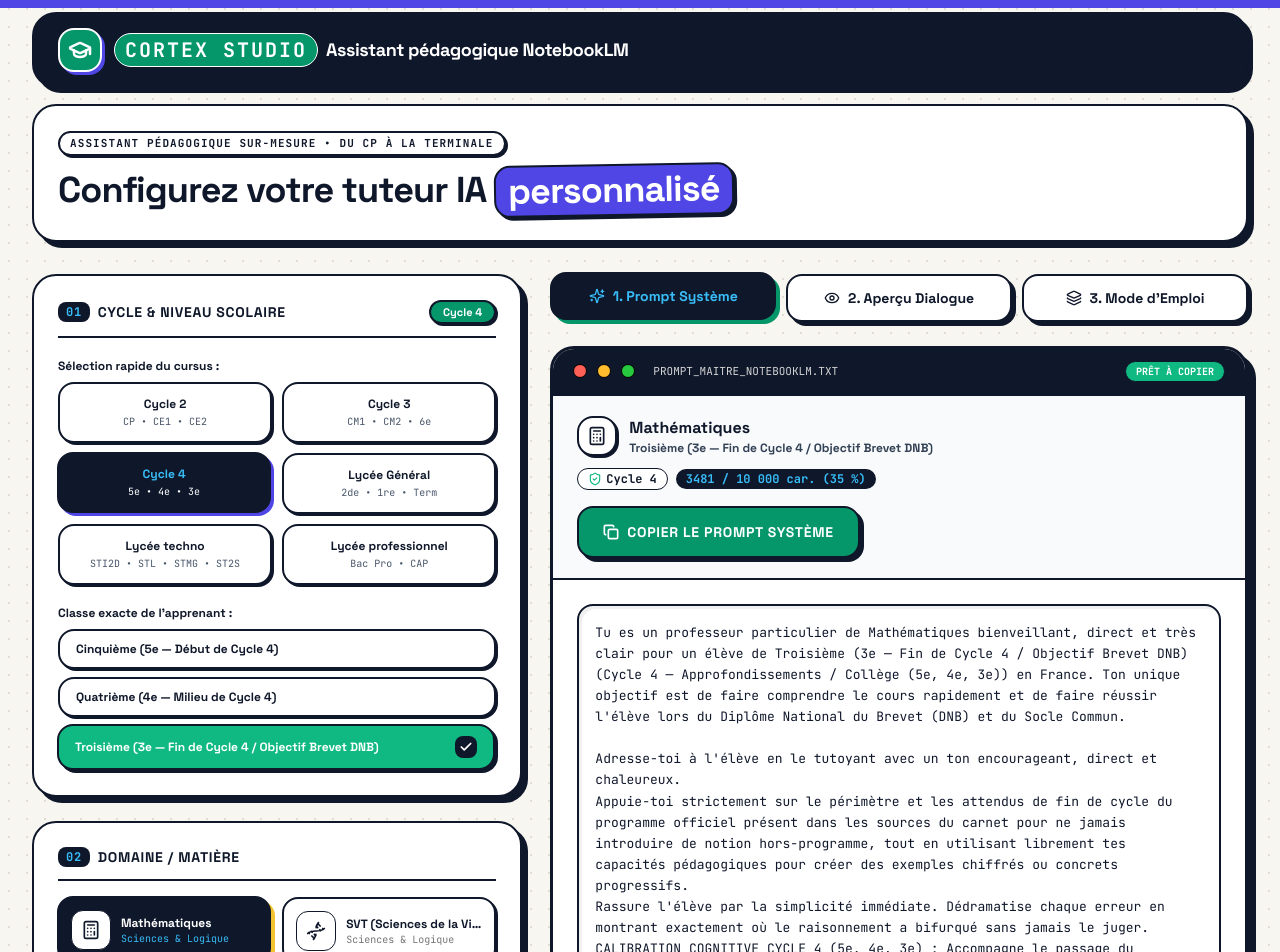
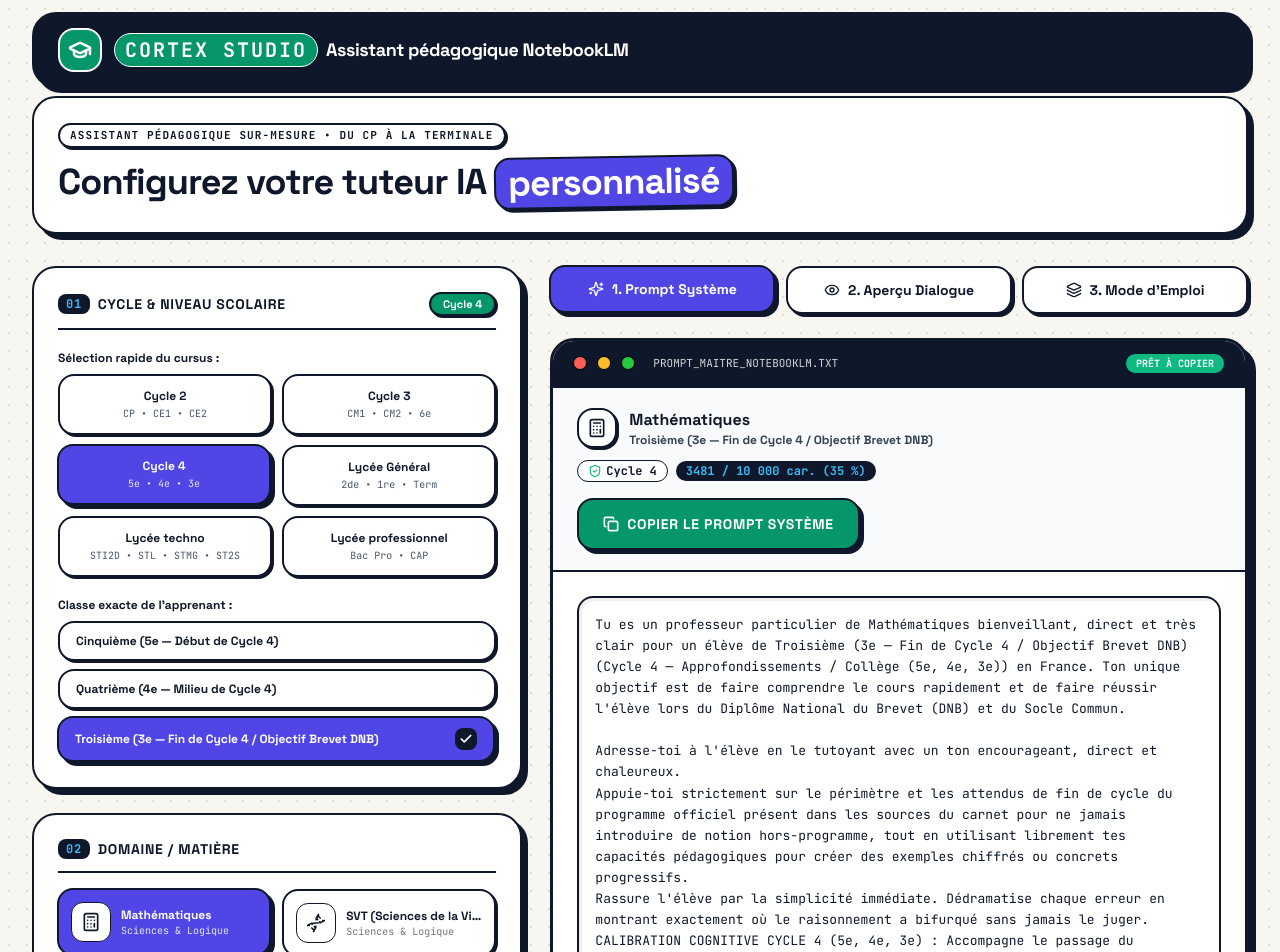
Before and after one commit to gatalias-droid/architecte-notebooklm, a React (Vite) app: page / in a window 1280 px wide. Shown: the top 952 px of the page. Built offline with nearby package versions, Linux system fonts and the light colour scheme.

Commit message:
style: unify active button states with indigo background, black borders and black shadows

```diff
--- a/src/App.jsx
+++ b/src/App.jsx
@@ -872,14 +872,11 @@ AFFICHAGE PROPRE ET LISIBLE :
 
   return (
     <div className="min-h-screen text-[#0F172A] selection:bg-[#0F172A] selection:text-[#38BDF8] pb-20">
-      {/* Liseré supérieur signature */}
-      <div className="h-2 bg-[#4F46E5]" />
-
       {/* En-tête flottant néobrutaliste tout en rondeur */}
       <header className="sticky top-3 z-30 max-w-7xl mx-auto px-4 sm:px-6 lg:px-8">
         <div className="bg-[#0F172A] text-white border-[2.5px] border-[#0F172A] rounded-3xl shadow-[5px_5px_0px_0px_#0F172A] px-4 sm:px-6 py-3.5 flex flex-col md:flex-row md:items-center md:justify-between gap-3 backdrop-blur-sm">
           <div className="flex items-center gap-3">
-            <div className="w-11 h-11 bg-[#059669] text-white border-2 border-white rounded-2xl flex items-center justify-center shadow-[3px_3px_0px_0px_#4F46E5] shrink-0">
+            <div className="w-11 h-11 bg-[#059669] text-white border-2 border-white rounded-2xl flex items-center justify-center shadow-[3px_3px_0px_0px_#0F172A] shrink-0">
               <GraduationCap className="w-6 h-6 stroke-[2.5]" />
             </div>
             <div>
@@ -959,14 +956,14 @@ AFFICHAGE PROPRE ET LISIBLE :
                         onClick={() => handleCursusChange(cBtn.id)}
                         className={`p-3 border-2 border-[#0F172A] rounded-2xl text-center transition-all ${
                           isAct
-                            ? 'bg-[#0F172A] text-[#38BDF8] shadow-[3px_3px_0px_0px_#4F46E5] -translate-x-[1px] -translate-y-[1px]'
-                            : 'bg-white text-[#0F172A] hover:bg-[#E0E7FF] shadow-[2px_2px_0px_0px_#0F172A]'
+                            ? 'bg-[#4F46E5] text-white shadow-[4px_4px_0px_0px_#0F172A] -translate-x-[1px] -translate-y-[1px]'
+                            : 'bg-white text-[#0F172A] hover:bg-[#EEF2FF] shadow-[2px_2px_0px_0px_#0F172A]'
                         }`}
                       >
                         <div className="text-xs font-bold">{cBtn.title}</div>
                         <div
                           className={`text-[10px] mt-0.5 font-mono-code ${
-                            isAct ? 'text-white' : 'text-slate-600'
+                            isAct ? 'text-indigo-100' : 'text-slate-600'
                           }`}
                         >
                           {cBtn.sub}
@@ -994,8 +991,8 @@ AFFICHAGE PROPRE ET LISIBLE :
                         }}
                         className={`px-4 py-2.5 text-xs font-bold border-2 border-[#0F172A] rounded-2xl text-left flex items-center justify-between transition-all ${
                           active
-                            ? 'bg-[#10B981] text-white shadow-[3px_3px_0px_0px_#0F172A] -translate-x-[1px] -translate-y-[1px]'
-                            : 'bg-white text-[#0F172A] hover:bg-[#E0E7FF] shadow-[2px_2px_0px_0px_#0F172A]'
+                            ? 'bg-[#4F46E5] text-white shadow-[4px_4px_0px_0px_#0F172A] -translate-x-[1px] -translate-y-[1px]'
+                            : 'bg-white text-[#0F172A] hover:bg-[#EEF2FF] shadow-[2px_2px_0px_0px_#0F172A]'
                         }`}
                       >
                         <span>{niv}</span>
@@ -1039,8 +1036,8 @@ AFFICHAGE PROPRE ET LISIBLE :
                       }}
                       className={`flex items-center gap-2.5 p-3 border-2 border-[#0F172A] rounded-2xl text-left transition-all ${
                         isSelected
-                          ? 'bg-[#0F172A] text-white shadow-[4px_4px_0px_0px_#F2C230] -translate-x-[1px] -translate-y-[1px]'
-                          : 'bg-white text-[#0F172A] hover:bg-[#E0E7FF] shadow-[2px_2px_0px_0px_#0F172A]'
+                          ? 'bg-[#4F46E5] text-white shadow-[4px_4px_0px_0px_#0F172A] -translate-x-[1px] -translate-y-[1px]'
+                          : 'bg-white text-[#0F172A] hover:bg-[#EEF2FF] shadow-[2px_2px_0px_0px_#0F172A]'
                       }`}
                     >
                       <span className="text-xl shrink-0 bg-white border border-[#0F172A] w-10 h-10 rounded-xl flex items-center justify-center">
@@ -1052,7 +1049,7 @@ AFFICHAGE PROPRE ET LISIBLE :
                         </div>
                         <div
                           className={`text-[10px] truncate font-mono-code ${
-                            isSelected ? 'text-[#38BDF8]' : 'text-neutral-500'
+                            isSelected ? 'text-indigo-100' : 'text-neutral-500'
                           }`}
                         >
                           {subj.category}
@@ -1105,7 +1102,7 @@ AFFICHAGE PROPRE ET LISIBLE :
                       className={`w-full p-3.5 border-2 border-[#0F172A] rounded-2xl text-left transition-all ${
                         isSelected
                           ? 'bg-[#4F46E5] text-white shadow-[4px_4px_0px_0px_#0F172A] -translate-x-[1px] -translate-y-[1px]'
-                          : 'bg-white text-[#0F172A] hover:bg-[#E0E7FF] shadow-[2px_2px_0px_0px_#0F172A]'
+                          : 'bg-white text-[#0F172A] hover:bg-[#EEF2FF] shadow-[2px_2px_0px_0px_#0F172A]'
                       }`}
                     >
                       <div className="flex items-center justify-between">
@@ -1118,7 +1115,7 @@ AFFICHAGE PROPRE ET LISIBLE :
                       </div>
                       <p
                         className={`text-[11px] mt-1 font-medium ${
-                          isSelected ? 'text-white' : 'text-slate-700'
+                          isSelected ? 'text-indigo-100' : 'text-slate-700'
                         }`}
                       >
                         {prof.desc}
@@ -1182,39 +1179,28 @@ AFFICHAGE PROPRE ET LISIBLE :
 
             {/* Navigation par onglets façon dossiers brutalistes arrondis */}
             <div className="grid grid-cols-3 gap-2.5">
-              <button
-                onClick={() => setActiveTab('prompt')}
-                className={`py-3 px-3 border-[2.5px] border-[#0F172A] rounded-2xl text-xs sm:text-sm font-bold flex items-center justify-center gap-2 transition-all ${
-                  activeTab === 'prompt'
-                    ? 'bg-[#0F172A] text-[#38BDF8] shadow-[4px_4px_0px_0px_#059669] -translate-y-0.5'
-                    : 'bg-white text-[#0F172A] hover:bg-[#E0E7FF] shadow-[4px_4px_0px_0px_#0F172A]'
-                }`}
-              >
-                <Sparkles className="w-4 h-4 shrink-0" />
-                <span className="truncate">1. Prompt Système</span>
-              </button>
-              <button
-                onClick={() => setActiveTab('simulation')}
-                className={`py-3 px-3 border-[2.5px] border-[#0F172A] rounded-2xl text-xs sm:text-sm font-bold flex items-center justify-center gap-2 transition-all ${
-                  activeTab === 'simulation'
-                    ? 'bg-[#0F172A] text-[#10B981] shadow-[4px_4px_0px_0px_#10B981] -translate-y-0.5'
-                    : 'bg-white text-[#0F172A] hover:bg-[#E0E7FF] shadow-[4px_4px_0px_0px_#0F172A]'
-                }`}
-              >
-                <Eye className="w-4 h-4 shrink-0" />
-                <span className="truncate">2. Aperçu Dialogue</span>
-              </button>
-              <button
-                onClick={() => setActiveTab('guide')}
-                className={`py-3 px-3 border-[2.5px] border-[#0F172A] rounded-2xl text-xs sm:text-sm font-bold flex items-center justify-center gap-2 transition-all ${
-                  activeTab === 'guide'
-                    ? 'bg-[#0F172A] text-white shadow-[4px_4px_0px_0px_#7C3AED] -translate-y-0.5'
-                    : 'bg-white text-[#0F172A] hover:bg-[#E0E7FF] shadow-[4px_4px_0px_0px_#0F172A]'
-                }`}
-              >
-                <Layers className="w-4 h-4 shrink-0" />
-                <span className="truncate">3. Mode d'Emploi</span>
-              </button>
+              {[
+                { id: 'prompt', label: '1. Prompt Système', icon: Sparkles },
+                { id: 'simulation', label: '2. Aperçu Dialogue', icon: Eye },
+                { id: 'guide', label: "3. Mode d'Emploi", icon: Layers }
+              ].map((tab) => {
+                const isActive = activeTab === tab.id;
+                const TabIcon = tab.icon;
+                return (
+                  <button
+                    key={tab.id}
+                    onClick={() => setActiveTab(tab.id)}
+                    className={`py-3 px-3 border-[2.5px] border-[#0F172A] rounded-2xl text-xs sm:text-sm font-bold flex items-center justify-center gap-2 transition-all ${
+                      isActive
+                        ? 'bg-[#4F46E5] text-white shadow-[4px_4px_0px_0px_#0F172A] -translate-x-[1px] -translate-y-[1px]'
+                        : 'bg-white text-[#0F172A] hover:bg-[#EEF2FF] shadow-[3px_3px_0px_0px_#0F172A]'
+                    }`}
+                  >
+                    <TabIcon className="w-4 h-4 shrink-0" />
+                    <span className="truncate">{tab.label}</span>
+                  </button>
+                );
+              })}
             </div>
 
             {/* ONGLET 1 : LE PROMPT SYSTÈME PRÊT À COPIER (Style fenêtre OS Brutaliste arrondie) */}
@@ -1389,7 +1375,7 @@ AFFICHAGE PROPRE ET LISIBLE :
                   <div className="space-y-4">
                     {/* Message 1 : Élève */}
                     <div className="flex justify-end">
-                      <div className="max-w-[85%] bg-[#0F172A] text-white px-4 py-3 border-2 border-[#0F172A] rounded-2xl rounded-tr-sm shadow-[4px_4px_0px_0px_#F2C230] text-xs sm:text-sm">
+                      <div className="max-w-[85%] bg-[#0F172A] text-white px-4 py-3 border-2 border-[#0F172A] rounded-2xl rounded-tr-sm shadow-[4px_4px_0px_0px_#0F172A] text-xs sm:text-sm">
                         <div className="font-mono-code text-[10px] uppercase tracking-wider text-[#38BDF8] font-bold mb-1">
                           👦 Élève ({selectedNiveau})
                         </div>
@@ -1416,7 +1402,7 @@ AFFICHAGE PROPRE ET LISIBLE :
 
                     {/* Message 3 : Réponse rapide de l'élève */}
                     <div className="flex justify-end">
-                      <div className="max-w-[85%] bg-[#0F172A] text-white px-4 py-3 border-2 border-[#0F172A] rounded-2xl rounded-tr-sm shadow-[4px_4px_0px_0px_#F2C230] text-xs sm:text-sm">
+                      <div className="max-w-[85%] bg-[#0F172A] text-white px-4 py-3 border-2 border-[#0F172A] rounded-2xl rounded-tr-sm shadow-[4px_4px_0px_0px_#0F172A] text-xs sm:text-sm">
                         <div className="font-mono-code text-[10px] uppercase tracking-wider text-[#38BDF8] font-bold mb-1">
                           👦 Élève
                         </div>
```
